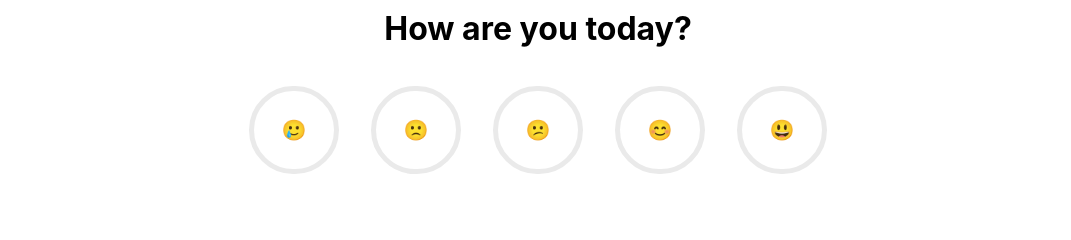
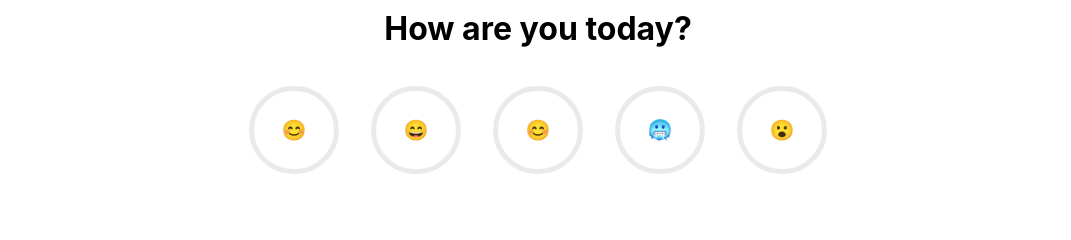
Before and after one commit to eduim/message_bottle, a Next.js app: page / in a window 1280 px wide. Shown: the part 348-588 px from the top of the page, without its empty margins (102-1173 px from the left). Built offline with nearby package versions, Linux system fonts and the light colour scheme.

Commit message:
feat moods: post mood working correctly front-end

```diff
--- a/pages/index.tsx
+++ b/pages/index.tsx
@@ -1,6 +1,26 @@
 import type { NextPage } from 'next';
 import Head from 'next/head';
 import styles from '../styles/Home.module.css';
+import axios from 'axios';
+
+export const api = axios.create({
+  baseURL: 'http://localhost:3000'
+});
+
+const moodEmojis = [
+  { id: 1, pic: '😊' },
+  { id: 2, pic: '😄 ' },
+  { id: 3, pic: '😊' },
+  { id: 4, pic: '🥶' },
+  { id: 5, pic: '😮' }
+];
+
+async function toggleClick(id: number): Promise<void> {
+  console.log(id);
+  const res = await api.post('/moods', {
+    mood: id
+  });
+}
 
 const Home: NextPage = () => {
   return (
@@ -22,25 +42,18 @@ const Home: NextPage = () => {
           </div>
 
           <div className={styles.grid}>
-            <a href="getorpost" className={styles.card}>
-              <p>🥲</p>
-            </a>
-
-            <a href="getorpost" className={styles.card}>
-              <p>🙁</p>
-            </a>
-
-            <a href="getorpost" className={styles.card}>
-              <p>😕</p>
-            </a>
-
-            <a href="getorpost" className={styles.card}>
-              <p>😊</p>
-            </a>
-
-            <a href="getorpost" className={styles.card}>
-              <p>😃</p>
-            </a>
+            {moodEmojis.map((emoji) => {
+              return (
+                <a
+                  key={emoji.id}
+                  href="getorpost"
+                  className={styles.card}
+                  onClick={async () => await toggleClick(emoji.id)}
+                >
+                  <p>{emoji.pic}</p>
+                </a>
+              );
+            })}
           </div>
         </div>
       </main>
```
